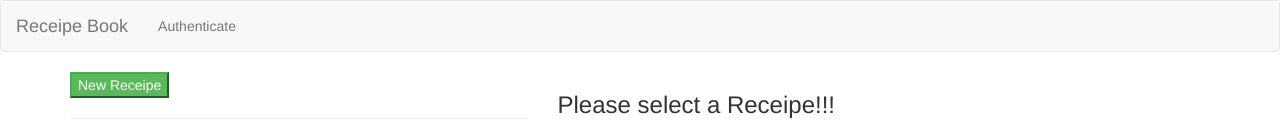
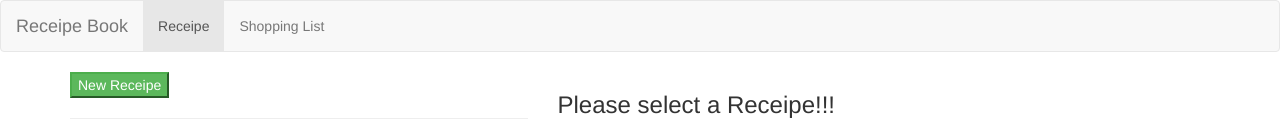
Before and after one commit to abhi150392/shopping-list, an Angular app: page /receipes in a window 1280 px wide. Shown: the top 138 px of the page. Built offline with nearby package versions, Linux system fonts and the light colour scheme.

Commit message:
added modifications

```diff
--- a/src/app/Header/header.component.html
+++ b/src/app/Header/header.component.html
@@ -9,13 +9,13 @@
         <li>
           <a href="#" (click)="onSelect('shopping-list')">Shopping List</a>
         </li> -->
-        <li routerLinkActive="active" *ngIf="isAuthenticated">
+        <li routerLinkActive="active">
           <a routerLink="/receipes">Receipe</a>
         </li>
-        <li routerLinkActive="active" *ngIf="!isAuthenticated">
+        <li routerLinkActive="active" *ngIf="isAuthenticated">
           <a routerLink="/auth">Authenticate</a>
         </li>
-        <li routerLinkActive="active" *ngIf="isAuthenticated">
+        <li routerLinkActive="active">
           <a routerLink="/shopping-list">Shopping List</a>
         </li>
       </ul>
--- a/src/app/app-routing.module.ts
+++ b/src/app/app-routing.module.ts
@@ -11,7 +11,7 @@ import { AuthComponent } from './auth/auth.component';
 const appRoutes: Routes = [
   {
     path: '',
-    redirectTo: '/auth',
+    redirectTo: '/receipes',
     pathMatch: 'full',
   },
   {
```
